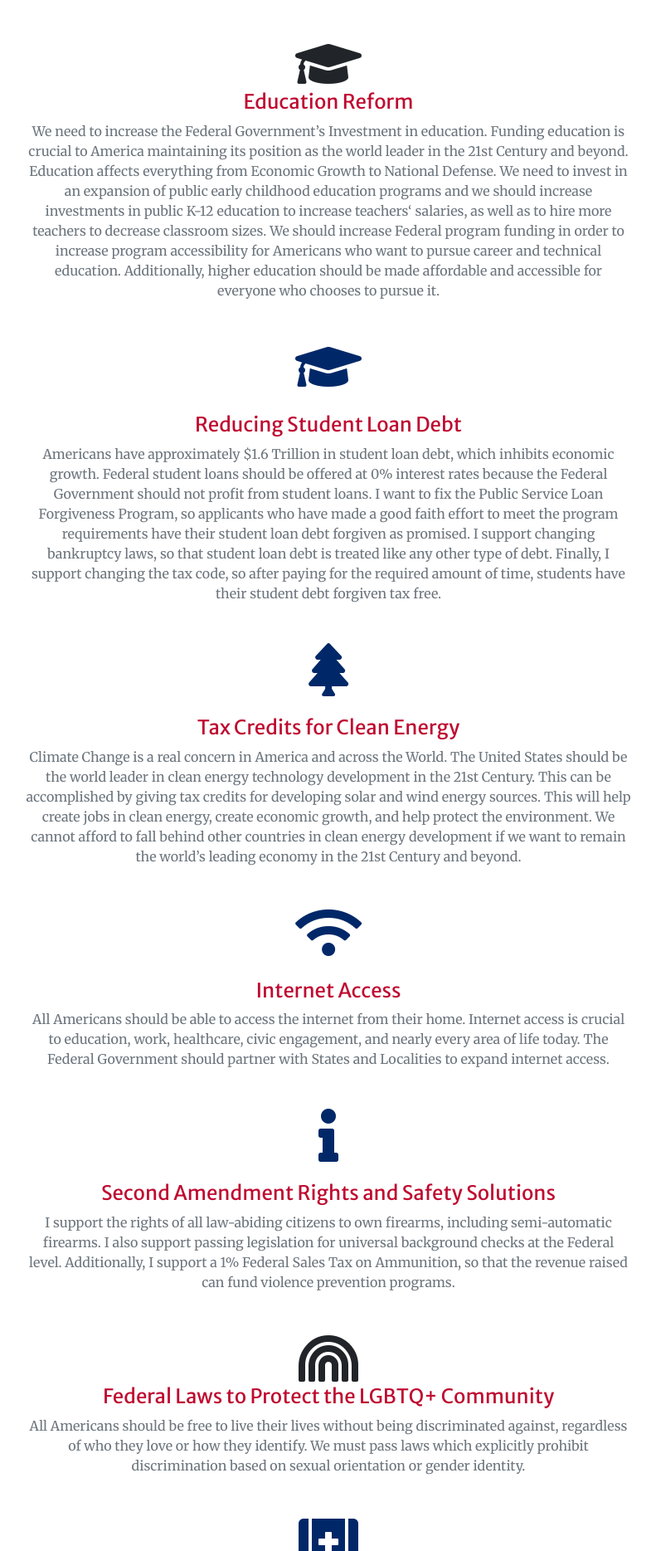
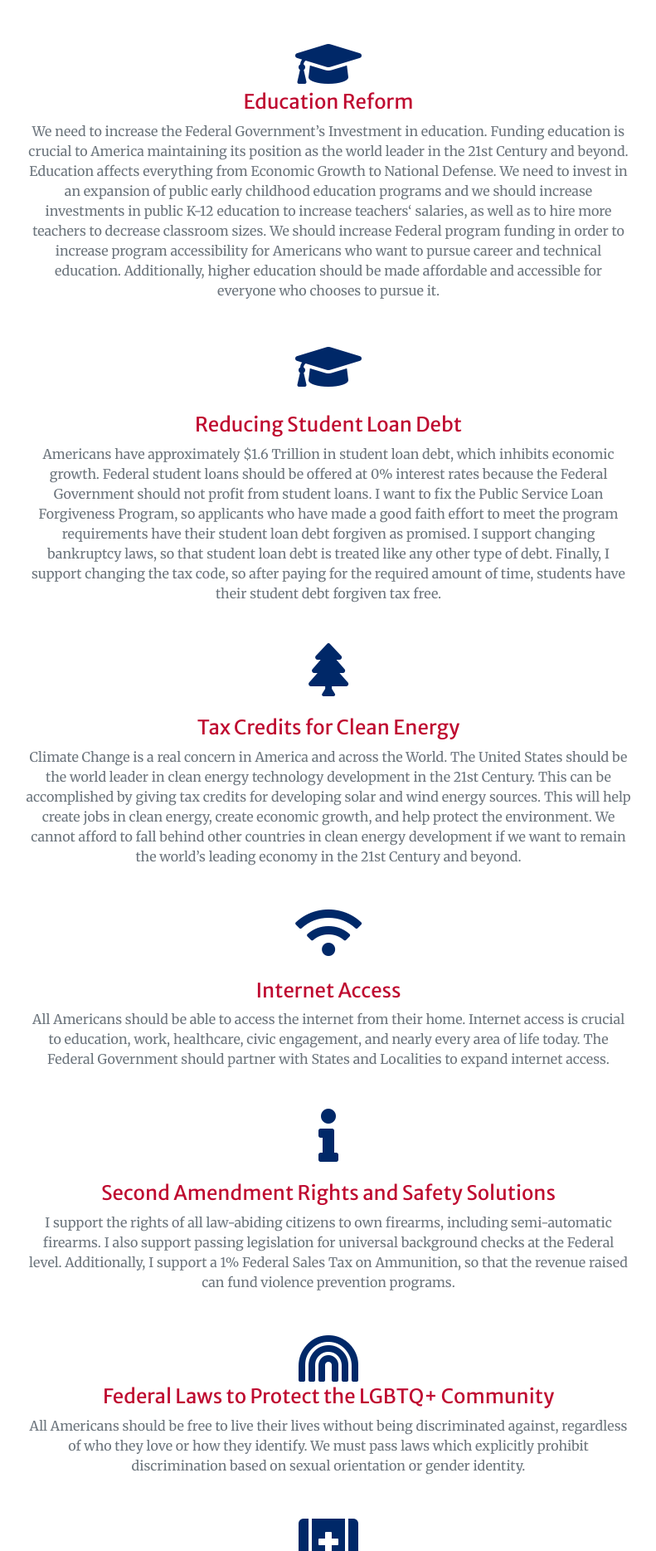
Before and after one commit to anataliocs/nickbettsforcongress, a Gatsby site: page / in a window 1280 px wide. Shown: the part 4021-5890 px from the top of the page at 83% size, without its empty margins (244-1035 px from the left). Built offline with nearby package versions, Linux system fonts and the light colour scheme; Gatsby itself is replaced by a stand-in of ours.

Commit message:
Fix icon color on policies

```diff
--- a/src/pages/index.js
+++ b/src/pages/index.js
@@ -256,7 +256,7 @@ export default class IndexPage extends React.Component {
                             <div className="col-lg-8 col-md-6 text-center">
 
                                 <div className="mt-5">
-                                    <i className="fas fa-4x fa-graduation-cap"></i>
+                                    <i className="fas fa-4x fa-graduation-cap text-secondary"></i>
                                     <h3 className="h4 mb-2 text-primary">Education Reform </h3>
                                     <p className="text-muted mb-0">
                                         We need to increase the Federal Government’s Investment in education.
@@ -355,7 +355,7 @@ export default class IndexPage extends React.Component {
                             <div className="col-lg-8 col-md-6 text-center">
 
                                 <div className="mt-5">
-                                    <i className="fas fa-4x fa-rainbow"></i>
+                                    <i className="fas fa-4x fa-rainbow text-secondary"></i>
                                     <h3 className="h4 mb-2 text-primary">Federal Laws to Protect the LGBTQ+ Community </h3>
                                     <p className="text-muted mb-0">
                                         All Americans should be free to live their lives without being discriminated against,
```
